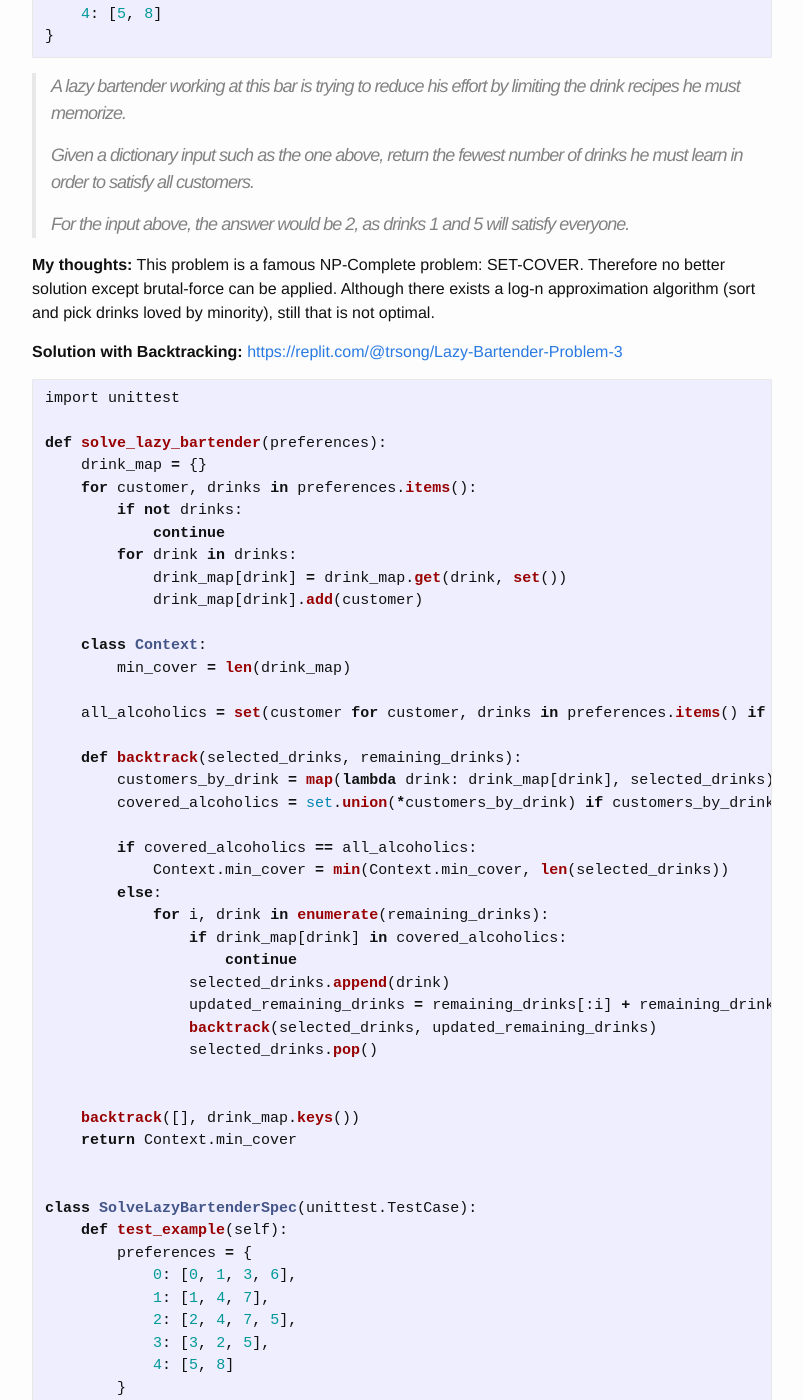
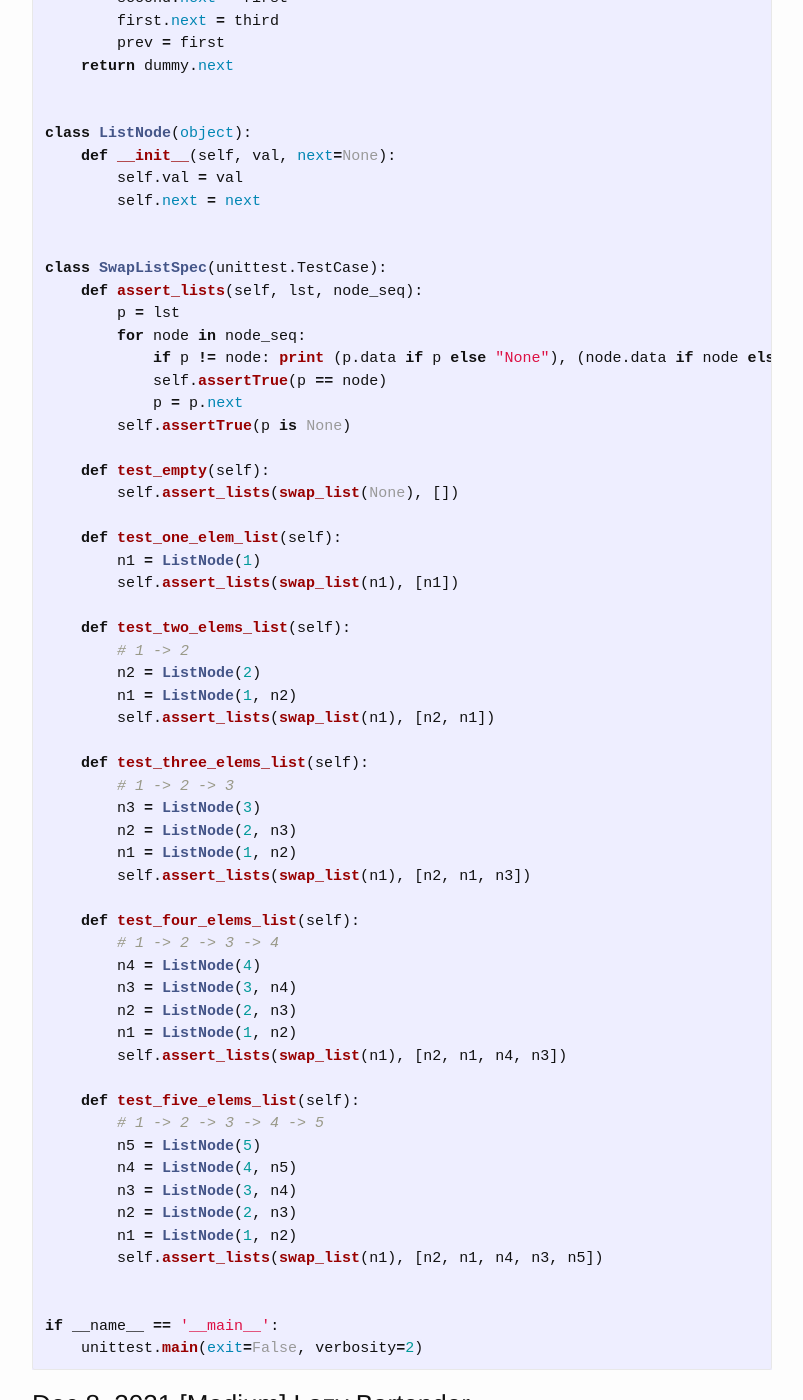
Before and after one commit to trsong/trsong.github.io, a Jekyll site: the page built from _posts/2021-11-01-DailyQuestionsNov.md, in a window 1280 px wide and 1400 px high, scrolled down 2685 px. Shown: the whole window, without its empty margins (238-1041 px from the left). Built offline with Jekyll 4.4.1, drawn with Linux system fonts in a browser that asks for light colours; some of the changed text lies outside the part shown.

Commit message:
Add solution to Dec 9 question.

````diff
--- a/_posts/2021-11-01-DailyQuestionsNov.md
+++ b/_posts/2021-11-01-DailyQuestionsNov.md
@@ -59,6 +59,81 @@ categories: Python/Java
 **Example:**
 ```py
 Given 1 -> 2 -> 3 -> 4, return 2 -> 1 -> 4 -> 3.
+```
+
+**Solution:** [https://replit.com/@trsong/Swap-Every-Even-and-Odd-Nodes-in-Linked-List-3](https://replit.com/@trsong/Swap-Every-Even-and-Odd-Nodes-in-Linked-List-3)
+```py
+import unittest
+
+def swap_list(lst):
+    prev = dummy = ListNode(-1, lst)
+    while prev and prev.next and prev.next.next:
+        first = prev.next
+        second = first.next
+        third = second.next
+
+        prev.next = second
+        second.next = first
+        first.next = third
+        prev = first
+    return dummy.next
+
+
+class ListNode(object):
+    def __init__(self, val, next=None):
+        self.val = val
+        self.next = next
+
+
+class SwapListSpec(unittest.TestCase):
+    def assert_lists(self, lst, node_seq):
+        p = lst
+        for node in node_seq:
+            if p != node: print (p.data if p else "None"), (node.data if node else "None")
+            self.assertTrue(p == node)
+            p = p.next
+        self.assertTrue(p is None)
+
+    def test_empty(self):
+        self.assert_lists(swap_list(None), [])
+
+    def test_one_elem_list(self):
+        n1 = ListNode(1)
+        self.assert_lists(swap_list(n1), [n1])
+
+    def test_two_elems_list(self):
+        # 1 -> 2
+        n2 = ListNode(2)
+        n1 = ListNode(1, n2)
+        self.assert_lists(swap_list(n1), [n2, n1])
+
+    def test_three_elems_list(self):
+        # 1 -> 2 -> 3
+        n3 = ListNode(3)
+        n2 = ListNode(2, n3)
+        n1 = ListNode(1, n2)
+        self.assert_lists(swap_list(n1), [n2, n1, n3])
+
+    def test_four_elems_list(self):
+        # 1 -> 2 -> 3 -> 4
+        n4 = ListNode(4)
+        n3 = ListNode(3, n4)
+        n2 = ListNode(2, n3)
+        n1 = ListNode(1, n2)
+        self.assert_lists(swap_list(n1), [n2, n1, n4, n3])
+
+    def test_five_elems_list(self):
+        # 1 -> 2 -> 3 -> 4 -> 5
+        n5 = ListNode(5)
+        n4 = ListNode(4, n5)
+        n3 = ListNode(3, n4)
+        n2 = ListNode(2, n3)
+        n1 = ListNode(1, n2)
+        self.assert_lists(swap_list(n1), [n2, n1, n4, n3, n5])
+
+
+if __name__ == '__main__':
+    unittest.main(exit=False, verbosity=2)
 ```
 
 
````
